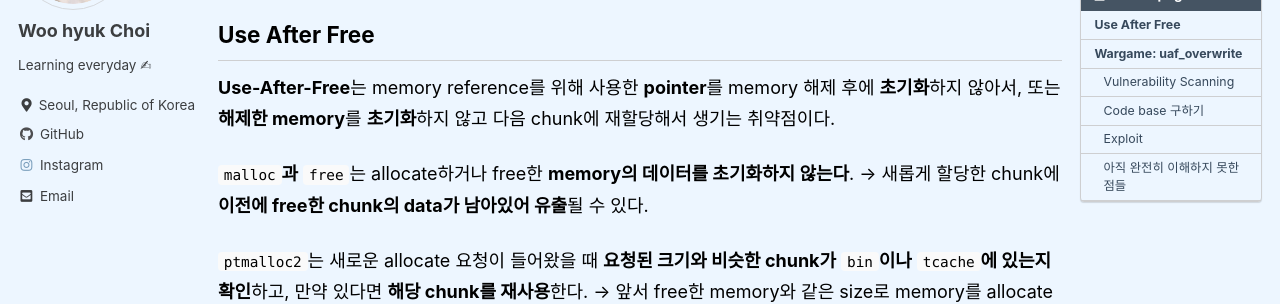
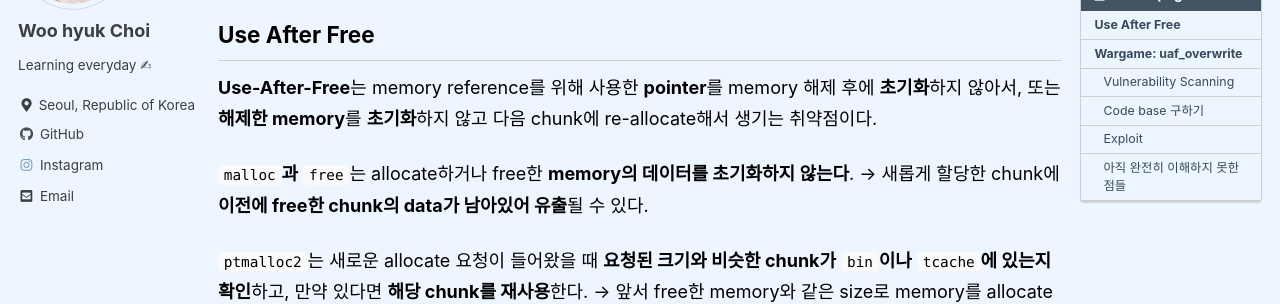
Before and after one commit to cw00h/cw00h.github.io, a Jekyll site: the page built from _posts/2022-08-11-TIL2208011.md, in a window 1280 px wide and 900 px high. Shown: the part 242-546 px from the top of the window. Built offline with Jekyll 4.4.1, drawn with Linux system fonts in a browser that asks for light colours; cached includes are drawn as plain includes; comment, search, counter and statistics services are not loaded.

Commit message:
Docs: Edit TIL220811.md

```diff
--- a/_posts/2022-08-11-TIL2208011.md
+++ b/_posts/2022-08-11-TIL2208011.md
@@ -11,7 +11,7 @@ categories:
 
 ## Use After Free
 
-**Use-After-Free**는 memory reference를 위해 사용한 **pointer**를 memory 해제 후에 **초기화**하지 않아서, 또는 **해제한 memory**를 **초기화**하지 않고 다음 chunk에 재할당해서 생기는 취약점이다.
+**Use-After-Free**는 memory reference를 위해 사용한 **pointer**를 memory 해제 후에 **초기화**하지 않아서, 또는 **해제한 memory**를 **초기화**하지 않고 다음 chunk에 re-allocate해서 생기는 취약점이다.
 
 `malloc`**과** `free`는 allocate하거나 free한 **memory의 데이터를 초기화하지 않는다**. → 새롭게 할당한 chunk에 **이전에 free한 chunk의 data가 남아있어 유출**될 수 있다.
 
```
